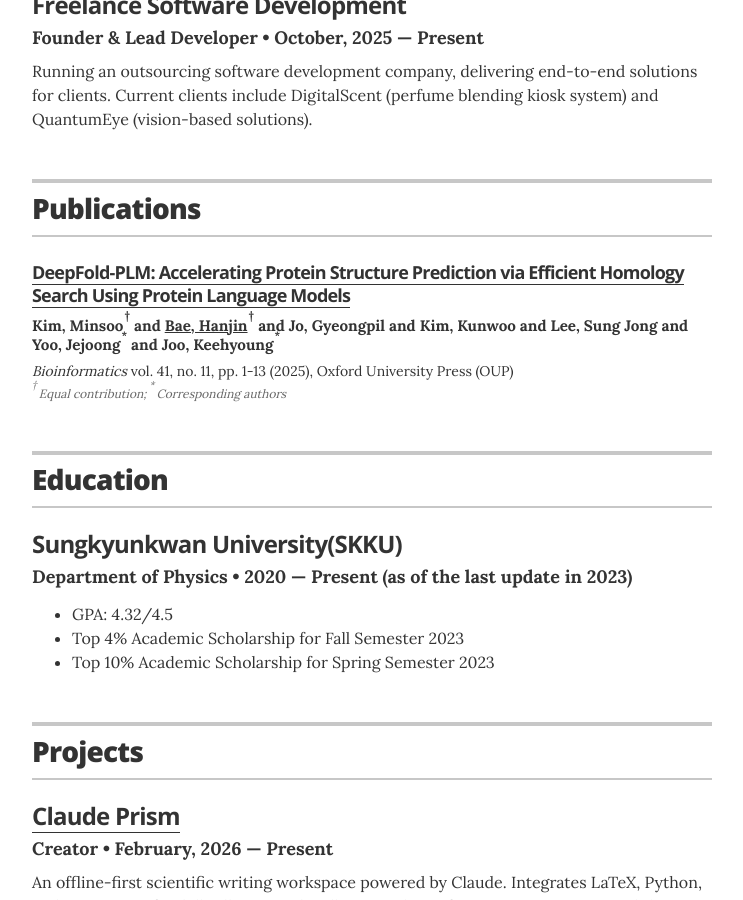
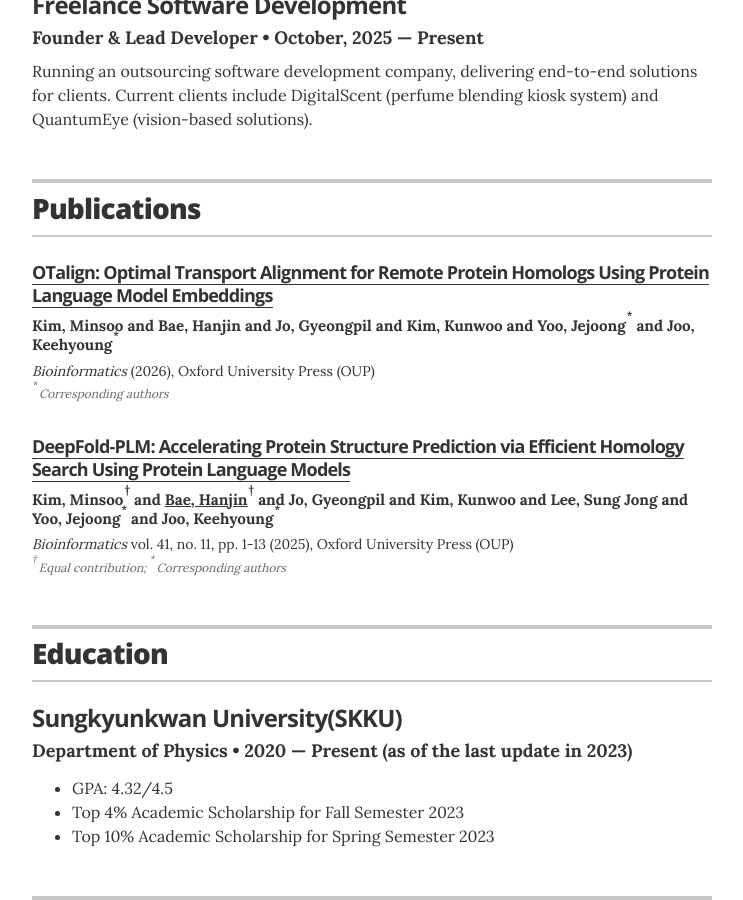
Before and after one commit to delibae/delibae.github.io, a Jekyll site: the page built from index.html, in a window 1280 px wide and 900 px high, scrolled down 922 px. Shown: the whole window, without its empty margins (268-1011 px from the left). Built offline with Jekyll 4.4.1, drawn with Linux system fonts in a browser that asks for light colours.

Commit message:
✨ Update: Add OTalign publication to publications list

```diff
--- a/_data/publications.yml
+++ b/_data/publications.yml
@@ -1,4 +1,15 @@
 # Publications
+
+- title: "OTalign: Optimal Transport Alignment for Remote Protein Homologs Using Protein Language Model Embeddings"
+  authors: "Kim, Minsoo and Bae, Hanjin and Jo, Gyeongpil and Kim, Kunwoo and Yoo, Jejoong and Joo, Keehyoung"
+  corresponding_authors:
+    - "Yoo, Jejoong"
+    - "Joo, Keehyoung"
+  journal: "Bioinformatics"
+  publisher: "Oxford University Press (OUP)"
+  year: "2026"
+  doi: "https://doi.org/10.1093/bioinformatics/btag476"
+  url: "https://academic.oup.com/bioinformatics/advance-article/doi/10.1093/bioinformatics/btag476/8722293"
 
 - title: "DeepFold-PLM: Accelerating Protein Structure Prediction via Efficient Homology Search Using Protein Language Models"
   authors: "Kim, Minsoo and Bae, Hanjin and Jo, Gyeongpil and Kim, Kunwoo and Lee, Sung Jong and Yoo, Jejoong and Joo, Keehyoung"
```
